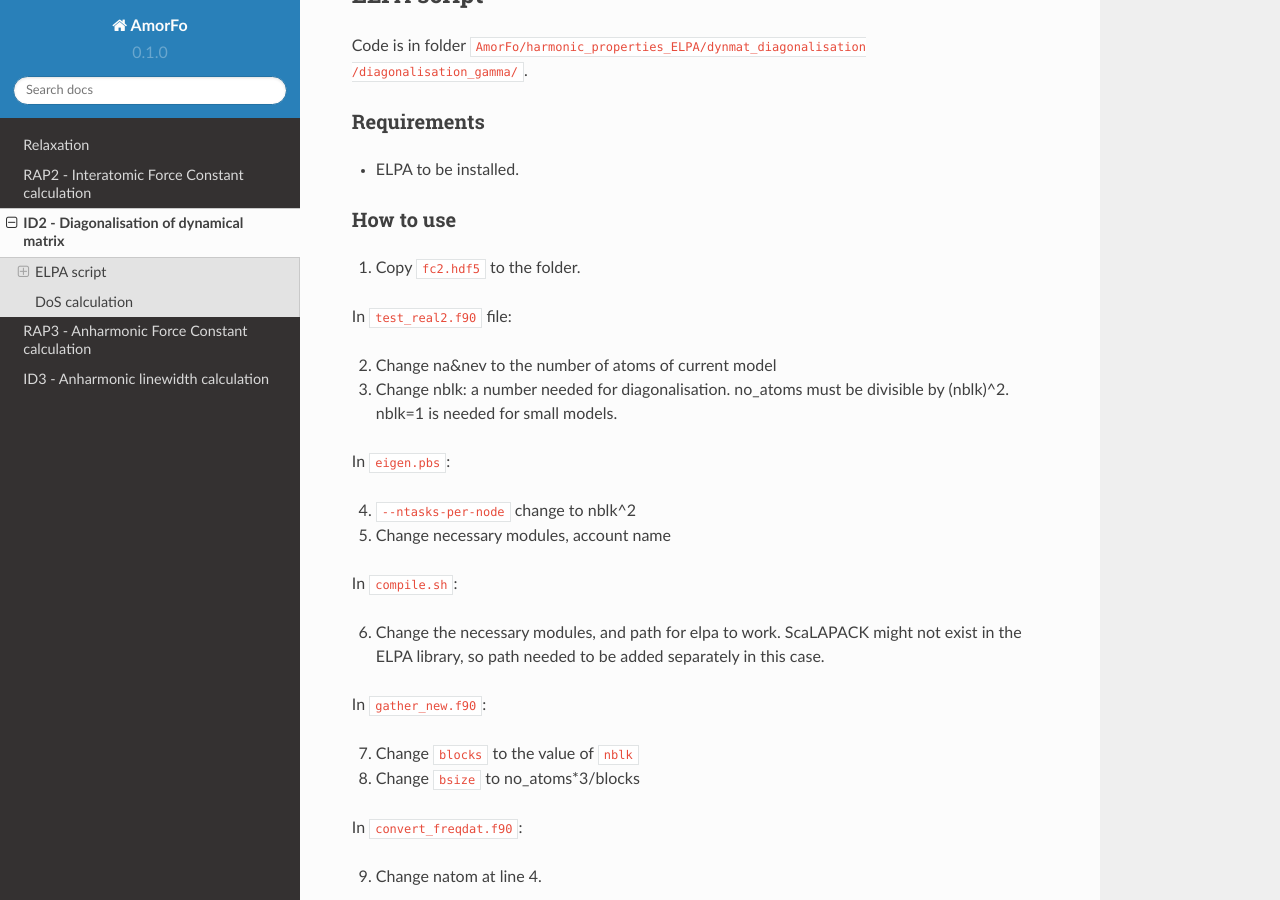
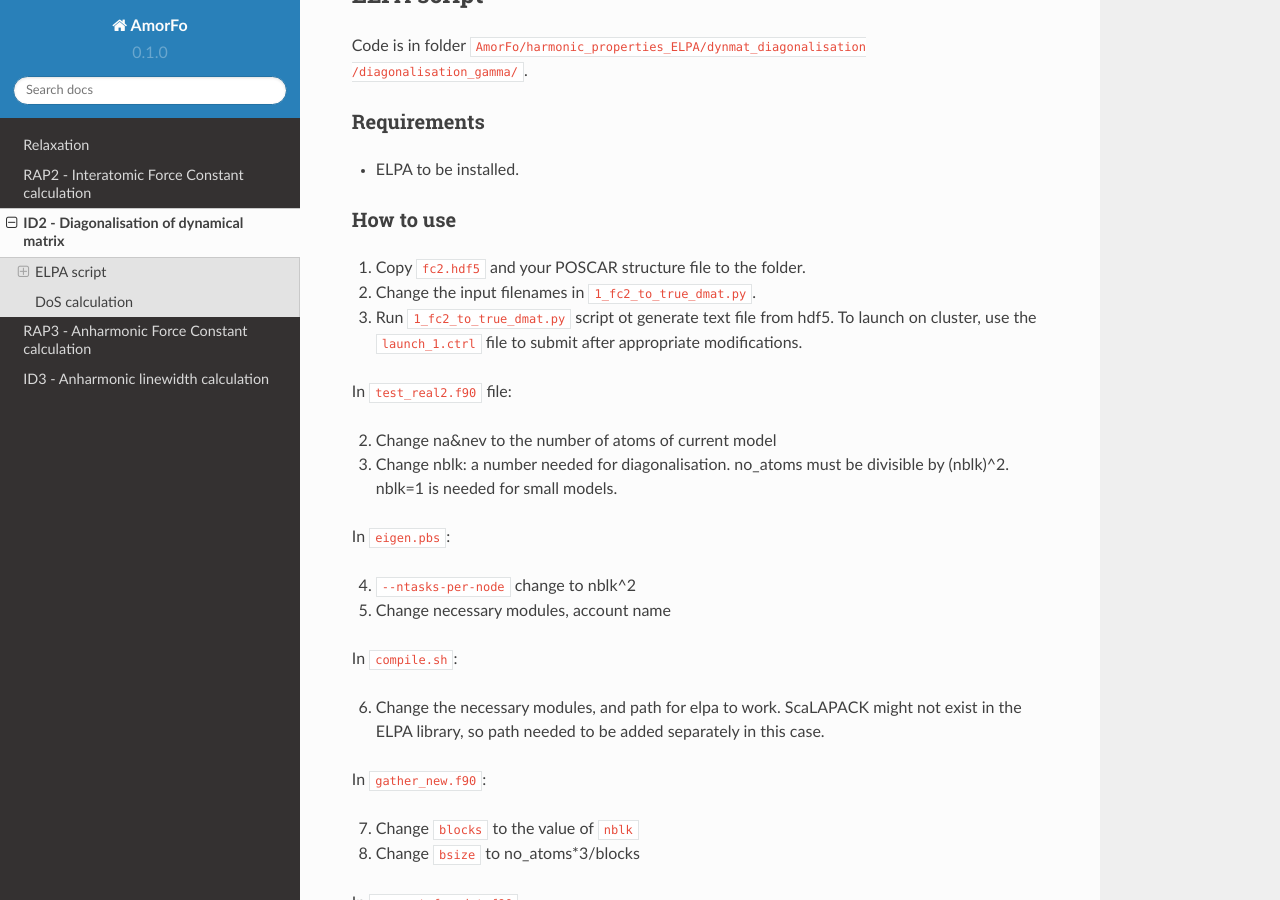
Before and after one commit to bp443/AmorDocs, a Sphinx documentation site: the page built from docs/source/id2.rst, in a window 1280 px wide and 900 px high, scrolled down 352 px. Built offline with Sphinx 7.4.7 and the Read the Docs theme 2.0.0, drawn with Linux system fonts in a browser that asks for light colours.

Commit message:
Update id2.rst

```diff
--- a/docs/source/id2.rst
+++ b/docs/source/id2.rst
@@ -21,7 +21,10 @@ Requirements
 How to use
 ^^^^^^^^^^^
 
-1. Copy ``fc2.hdf5`` to the folder.
+1. Copy ``fc2.hdf5`` and your POSCAR structure file to the folder.
+
+2. Change the input filenames in ``1_fc2_to_true_dmat.py``.
+3. Run ``1_fc2_to_true_dmat.py`` script ot generate text file from hdf5. To launch on cluster, use the ``launch_1.ctrl`` file to submit after appropriate modifications.
 
 In ``test_real2.f90`` file:
 
```
